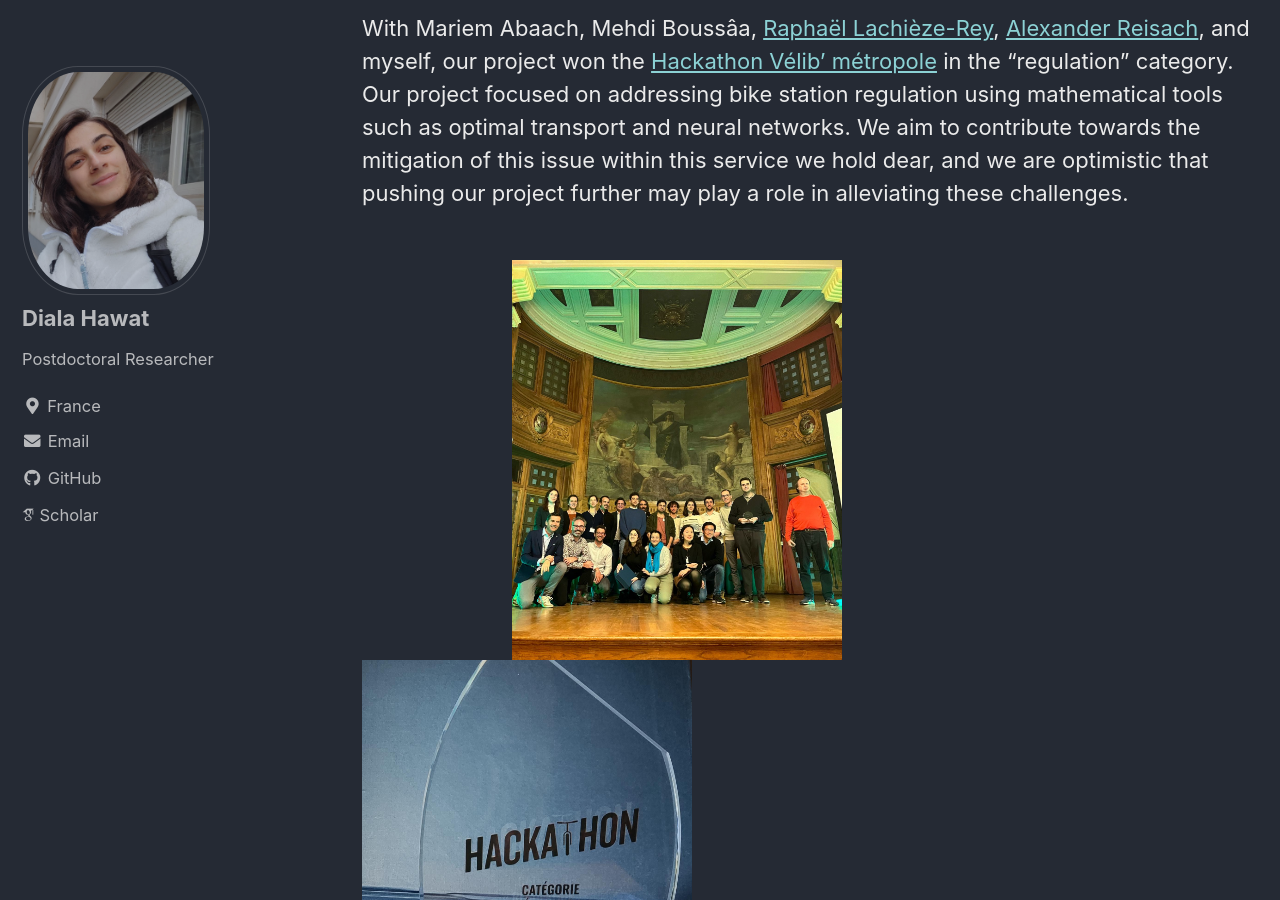
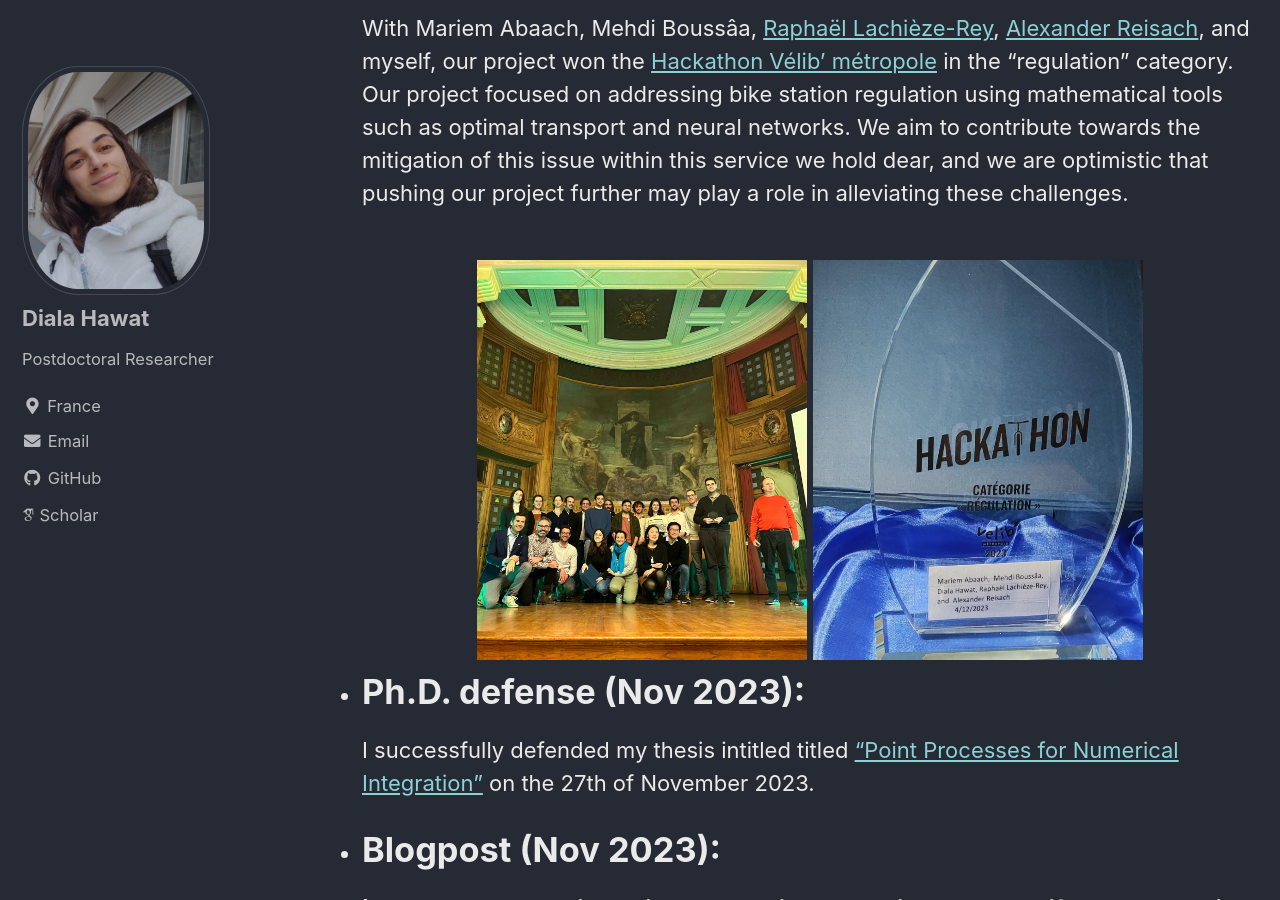
Before and after one commit to dhawat/dhawat.github.io, a Jekyll site: the page built from index.md, in a window 1280 px wide and 900 px high, scrolled down 913 px. Built offline with Jekyll 4.4.1, drawn with Linux system fonts in a browser that asks for light colours; cached includes are drawn as plain includes; nearby versions of some CDN libraries; some web fonts are replaced.

Commit message:
update picture

```diff
--- a/index.md
+++ b/index.md
@@ -26,8 +26,8 @@ toc_sticky: true
   Our project focused on addressing bike station regulation using mathematical tools such as optimal transport and neural networks.
   We aim to contribute towards the mitigation of this issue within this service we hold dear, and we are optimistic that pushing our project further may play a role in alleviating these challenges.
 
-  <div align="left" style="margin-top: 50px">
-  <img src="assets/images/winner_picture.jpeg" align="bottom" style="width:330px;height:400px; margin-left: 150px; margin-right: 100px;">
+  <div align="middle" style="margin-top: 50px">
+  <img src="assets/images/winner_picture.jpeg" align="bottom" style="width:330px;height:400px;">
   <img src="assets/images/trophy_hackathon_2023.jpeg" align="bottom" style="width:330px;height:400px;">
   </div>
   <!-- For more details, check the [Projects](Projects) section. -->
```
